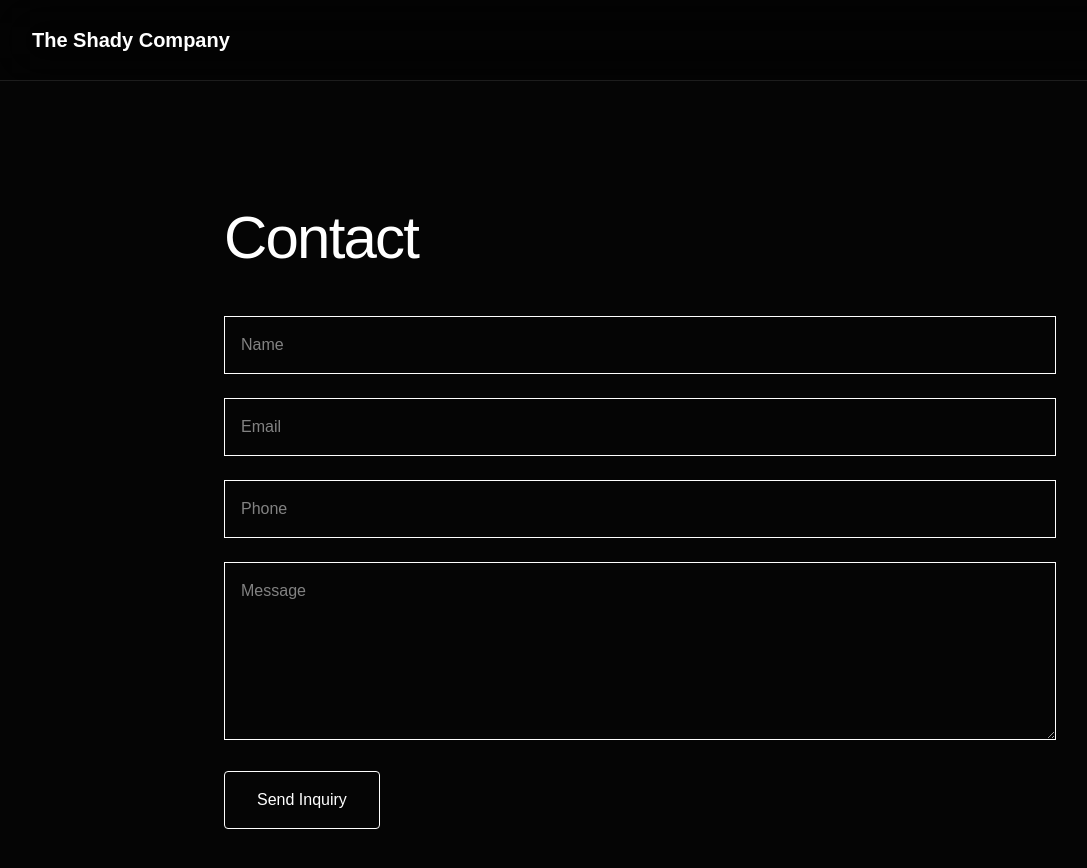
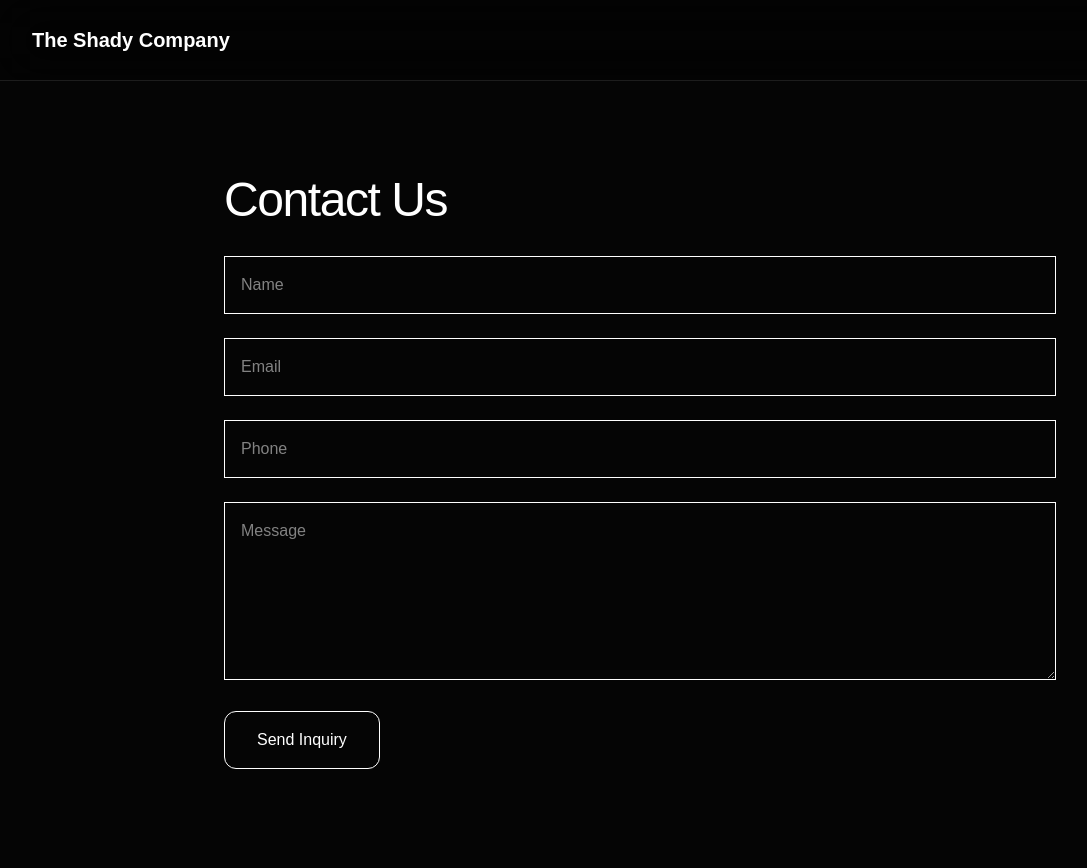
Before and after one commit to PrithwijitMedia/the-shady-company, a Next.js app: page /contact in a window 1280 px wide. Shown: the top 868 px of the page, without its empty margins (0-1087 px from the left). Built offline with nearby package versions, Linux system fonts and the light colour scheme; no server answers; the database is empty.

Commit message:
pre deployment

```diff
--- a/src/app/admin/leads/page.tsx
+++ b/src/app/admin/leads/page.tsx
@@ -19,7 +19,7 @@ import {
 } from "@/lib/firebase";
 
 import ProtectedRoute
-from "@/components/ProtectedRoutes";
+  from "@/components/ProtectedRoutes";
 
 export default function LeadsPage() {
 
@@ -41,16 +41,11 @@ export default function LeadsPage() {
           "leads"
         )
       );
-
-    const data =
+    const data: any[] =
       snapshot.docs.map(
         doc => ({
-
-          id:
-            doc.id,
-
+          id: doc.id,
           ...doc.data()
-
         })
       );
 
@@ -106,9 +101,9 @@ export default function LeadsPage() {
           lead.id === leadId
 
             ? {
-                ...lead,
-                status
-              }
+              ...lead,
+              status
+            }
 
             : lead
       )
--- a/src/app/admin/pages/[id]/page.tsx
+++ b/src/app/admin/pages/[id]/page.tsx
@@ -34,7 +34,7 @@ export default function PageEditor() {
 
         async function loadPage() {
 
-            const data =
+            const data: any =
                 await getPageById(
                     params.id as string
                 );
--- a/src/app/collections/[slug]/page.tsx
+++ b/src/app/collections/[slug]/page.tsx
@@ -35,7 +35,7 @@ export default async function CollectionPage({
       )
     );
 
-  const collectionItem =
+  const collectionItem: any =
     collectionsSnapshot.docs
       .map(doc => ({
         id: doc.id,
--- /dev/null
+++ b/src/app/contact/ContactForm.tsx
@@ -0,0 +1,301 @@
+"use client";
+
+import {
+  addDoc,
+  collection,
+  serverTimestamp
+} from "firebase/firestore";
+
+import {
+  useSearchParams
+} from "next/navigation";
+
+import {
+  useState
+} from "react";
+
+import {
+  db
+} from "@/lib/firebase";
+
+export default function ContactForm() {
+
+  const searchParams =
+    useSearchParams();
+
+  const initialProduct =
+    searchParams.get(
+      "product"
+    ) || "";
+
+  const [form, setForm] =
+    useState({
+
+      name: "",
+
+      email: "",
+
+      phone: "",
+
+      message: "",
+
+      productSlug:
+        initialProduct
+
+    });
+
+  const [sending, setSending] =
+    useState(false);
+
+  async function submit() {
+
+    try {
+
+      setSending(true);
+
+      await addDoc(
+
+        collection(
+          db,
+          "leads"
+        ),
+
+        {
+
+          name:
+            form.name,
+
+          email:
+            form.email,
+
+          phone:
+            form.phone,
+
+          message:
+            form.message,
+
+          productSlug:
+            form.productSlug,
+
+          type:
+            form.productSlug
+              ? "product"
+              : "general",
+
+          status:
+            "new",
+
+          quoteValue:
+            0,
+
+          notes:
+            "",
+
+          assignedTo:
+            "",
+
+          createdAt:
+            serverTimestamp(),
+
+          updatedAt:
+            serverTimestamp()
+
+        }
+
+      );
+
+      alert(
+        "Inquiry submitted successfully."
+      );
+
+      setForm({
+
+        name: "",
+
+        email: "",
+
+        phone: "",
+
+        message: "",
+
+        productSlug:
+          initialProduct
+
+      });
+
+    } catch (err) {
+
+      console.error(err);
+
+      alert(
+        "Failed to submit inquiry."
+      );
+
+    } finally {
+
+      setSending(false);
+
+    }
+
+  }
+
+  return (
+
+    <main
+      className="
+      max-w-4xl
+      mx-auto
+      px-8
+      py-24
+      "
+    >
+
+      <h1
+        className="
+        text-5xl
+        mb-8
+        "
+      >
+        Contact Us
+      </h1>
+
+      {
+        form.productSlug && (
+
+          <div
+            className="
+            border
+            rounded-xl
+            p-4
+            mb-8
+            "
+          >
+
+            Product Inquiry:
+
+            <strong>
+              {" "}
+              {form.productSlug}
+            </strong>
+
+          </div>
+
+        )
+      }
+
+      <div
+        className="
+        space-y-6
+        "
+      >
+
+        <input
+          type="text"
+          placeholder="Name"
+          value={form.name}
+          onChange={(e) =>
+            setForm({
+
+              ...form,
+
+              name:
+                e.target.value
+
+            })
+          }
+          className="
+          w-full
+          border
+          p-4
+          "
+        />
+
+        <input
+          type="email"
+          placeholder="Email"
+          value={form.email}
+          onChange={(e) =>
+            setForm({
+
+              ...form,
+
+              email:
+                e.target.value
+
+            })
+          }
+          className="
+          w-full
+          border
+          p-4
+          "
+        />
+
+        <input
+          type="text"
+          placeholder="Phone"
+          value={form.phone}
+          onChange={(e) =>
+            setForm({
+
+              ...form,
+
+              phone:
+                e.target.value
+
+            })
+          }
+          className="
+          w-full
+          border
+          p-4
+          "
+        />
+
+        <textarea
+          rows={6}
+          placeholder="Message"
+          value={form.message}
+          onChange={(e) =>
+            setForm({
+
+              ...form,
+
+              message:
+                e.target.value
+
+            })
+          }
+          className="
+          w-full
+          border
+          p-4
+          "
+        />
+
+        <button
+          onClick={submit}
+          disabled={sending}
+          className="
+          border
+          px-8
+          py-4
+          rounded-xl
+          "
+        >
+
+          {
+            sending
+              ? "Sending..."
+              : "Send Inquiry"
+          }
+
+        </button>
+
+      </div>
+
+    </main>
+
+  );
+
+}
--- a/src/app/contact/page.tsx
+++ b/src/app/contact/page.tsx
@@ -1,262 +1,23 @@
-"use client";
+import { Suspense } from "react";
 
-import {
-  addDoc,
-  collection,
-  serverTimestamp
-} from "firebase/firestore";
-
-import {
-  useSearchParams
-} from "next/navigation";
-
-import {
-  useState
-} from "react";
-
-import {
-  db
-} from "@/lib/firebase";
+import ContactForm from "./ContactForm";
 
 export default function ContactPage() {
 
-  const searchParams =
-    useSearchParams();
-
-  const productSlug =
-    searchParams.get(
-      "product"
-    ) || "";
-
-  const [form, setForm] =
-    useState({
-
-      name: "",
-
-      email: "",
-
-      phone: "",
-
-      message: "",
-
-      productSlug
-
-    });
-
-  const [sending, setSending] =
-    useState(false);
-
-  async function submit() {
-
-    try {
-
-      setSending(true);
-
-      await addDoc(
-
-        collection(
-          db,
-          "leads"
-        ),
-
-        {
-
-          name:
-            form.name,
-
-          email:
-            form.email,
-
-          phone:
-            form.phone,
-
-          message:
-            form.message,
-
-          productSlug:
-            form.productSlug,
-
-          type:
-            form.productSlug
-              ? "product"
-              : "general",
-
-          status:
-            "new",
-
-          createdAt:
-            serverTimestamp()
-
-        }
-
-      );
-
-      alert(
-        "Inquiry Sent Successfully"
-      );
-
-      setForm({
-
-        name: "",
-
-        email: "",
-
-        phone: "",
-
-        message: "",
-
-        productSlug:
-          productSlug
-
-      });
-
-    } finally {
-
-      setSending(false);
-
-    }
-
-  }
-
   return (
 
-    <main
-      className="
-      max-w-4xl
-      mx-auto
-      px-8
-      py-32
-      "
+    <Suspense
+      fallback={
+        <main className="max-w-4xl mx-auto px-8 py-32">
+          Loading...
+        </main>
+      }
     >
 
-      <h1
-        className="
-        text-6xl
-        mb-12
-        "
-      >
-        Contact
-      </h1>
+      <ContactForm />
 
-      {productSlug && (
-
-        <div
-          className="
-          border
-          rounded-xl
-          p-4
-          mb-8
-          "
-        >
-
-          Product Inquiry:
-
-          <strong>
-            {" "}
-            {productSlug}
-          </strong>
-
-        </div>
-
-      )}
-
-      <div
-        className="
-        space-y-6
-        "
-      >
-
-        <input
-          value={form.name}
-          onChange={(e) =>
-            setForm({
-              ...form,
-              name:
-                e.target.value
-            })
-          }
-          placeholder="Name"
-          className="
-          w-full
-          border
-          p-4
-          "
-        />
-
-        <input
-          value={form.email}
-          onChange={(e) =>
-            setForm({
-              ...form,
-              email:
-                e.target.value
-            })
-          }
-          placeholder="Email"
-          className="
-          w-full
-          border
-          p-4
-          "
-        />
-
-        <input
-          value={form.phone}
-          onChange={(e) =>
-            setForm({
-              ...form,
-              phone:
-                e.target.value
-            })
-          }
-          placeholder="Phone"
-          className="
-          w-full
-          border
-          p-4
-          "
-        />
-
-        <textarea
-          rows={6}
-          value={form.message}
-          onChange={(e) =>
-            setForm({
-              ...form,
-              message:
-                e.target.value
-            })
-          }
-          placeholder="Message"
-          className="
-          w-full
-          border
-          p-4
-          "
-        />
-
-        <button
-          disabled={sending}
-          onClick={submit}
-          className="
-          border
-          px-8
-          py-4
-          rounded
-          "
-        >
-
-          {
-            sending
-              ? "Sending..."
-              : "Send Inquiry"
-          }
-
-        </button>
-
-      </div>
-
-    </main>
+    </Suspense>
 
   );
+
 }
--- a/src/app/page.tsx
+++ b/src/app/page.tsx
@@ -6,7 +6,7 @@ from "@/components/renderers/BlockRenderer";
 
 export default async function HomePage() {
 
-  const page =
+  const page: any =
     await getPageById("home");
 
   if (!page)
--- a/src/app/products/[slug]/page.tsx
+++ b/src/app/products/[slug]/page.tsx
@@ -43,7 +43,7 @@ export default async function ProductPage({
       })
     );
 
-  const product =
+  const product: any =
     products.find(
       (item: any) =>
         item.slug === slug
--- a/src/app/projects/[slug]/page.tsx
+++ b/src/app/projects/[slug]/page.tsx
@@ -26,7 +26,7 @@ export default async function ProjectPage({
       )
     );
 
-  const project =
+  const project: any =
     snapshot.docs
       .map(doc => ({
         id: doc.id,
```
